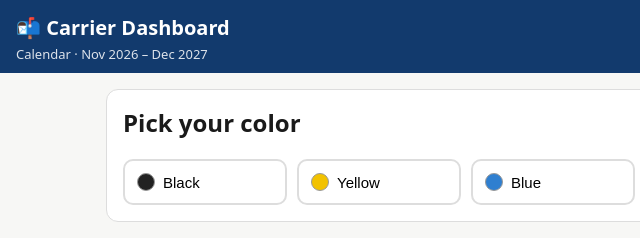
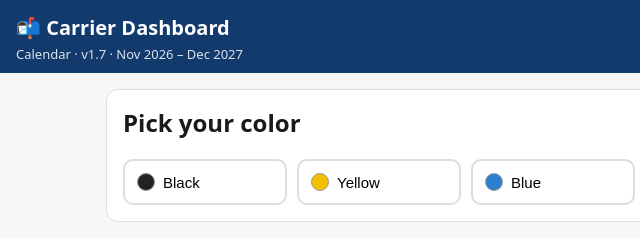
Before and after one commit to captaincoleslaw1/Carrier-dashboard, a plain HTML site: page index.html in a window 1280 px wide. Shown: the top 238 px of the page, 0-640 px from the left. Drawn offline with Linux system fonts and the light colour scheme.

Commit message:
v1.7: show version number in header again so updates are visible

```diff
--- a/index.html
+++ b/index.html
@@ -62,7 +62,7 @@
 <body>
 <header>
   <h1>📬 Carrier Dashboard</h1>
-  <p>Calendar · Nov 2026 – Dec 2027</p>
+  <p>Calendar · v1.7 · Nov 2026 – Dec 2027</p>
 </header>
 <main>
   <!-- Step 1: pick your color -->
```
Also changed, not shown: 1 other file.
